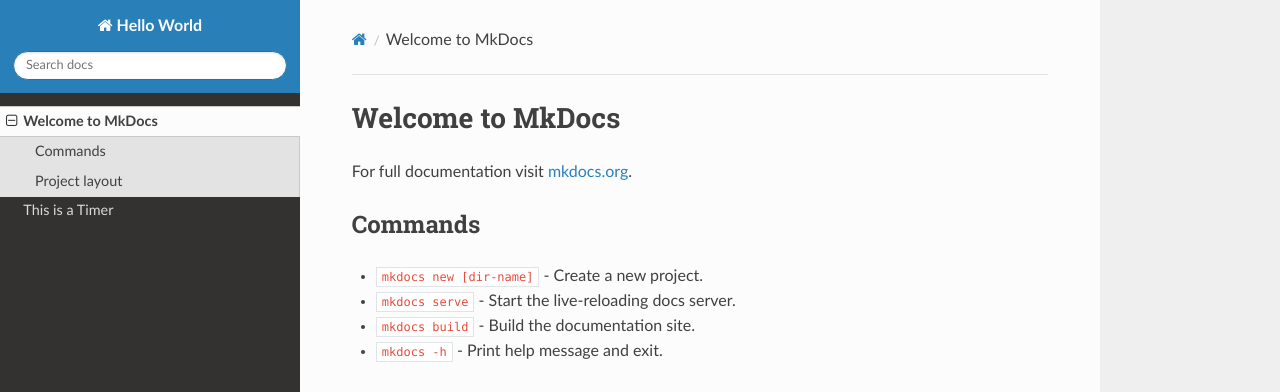
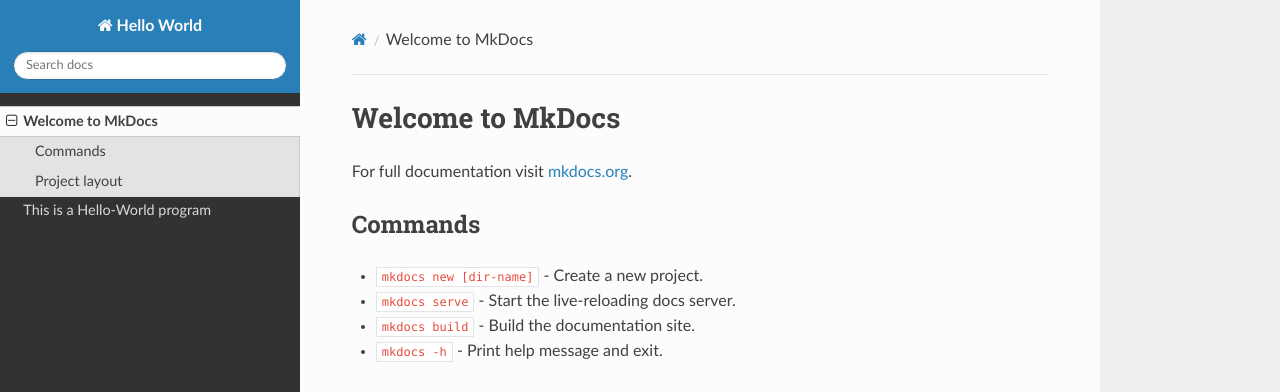
Before and after one commit to LxCCode/Hello-World, an MkDocs documentation site: the page built from docs/index.md, in a window 1280 px wide. Shown: the top 392 px of the page. Built offline with MkDocs 1.6.1, drawn with Linux system fonts in a browser that asks for light colours; nearby versions of some CDN libraries.

Commit message:
Update about.md

```diff
--- a/docs/about.md
+++ b/docs/about.md
@@ -1 +1 @@
-# This is a Timer
+# This is a Hello-World program
```
